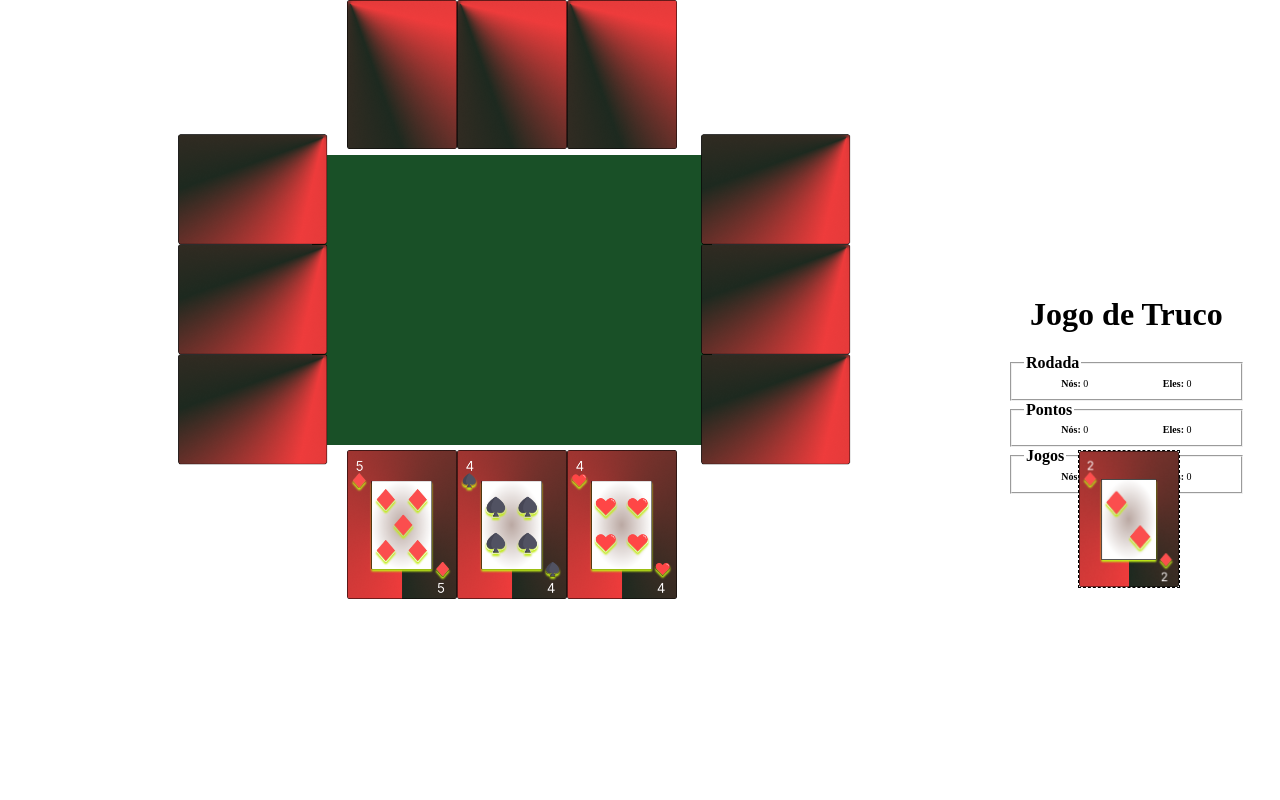
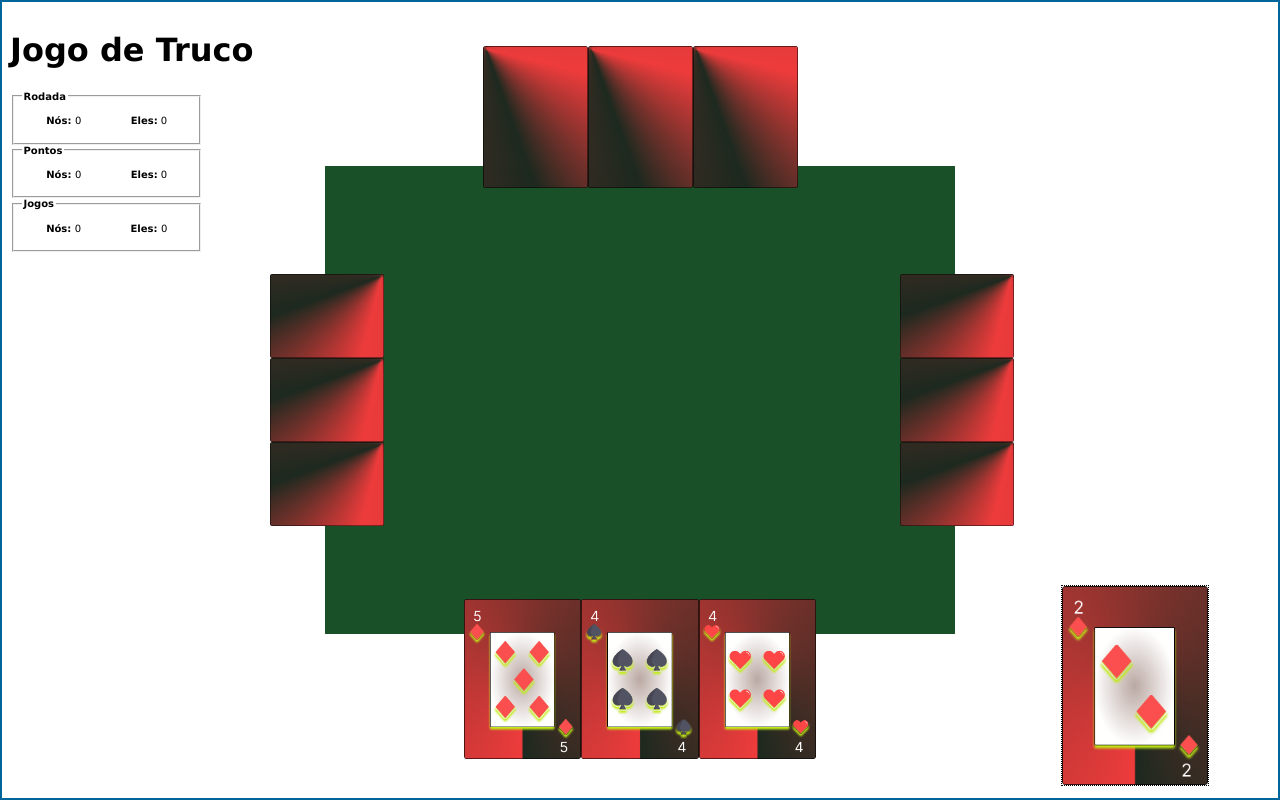
Before and after one commit to anagabrielalds/JogoDeTruco, a plain HTML site: page index.html in a window 1280 px wide. Drawn offline with Linux system fonts and the light colour scheme.

Commit message:
Refatoraçãod do Html e Css

```diff
--- a/index.html
+++ b/index.html
@@ -1,5 +1,5 @@
 <!DOCTYPE html>
-<html lang="en">
+<html lang="pt-br">
 
 <head>
     <meta charset="UTF-8">
@@ -10,57 +10,6 @@
 
 <body>
     <div class="jogoCompleto">
-        <div class="linha1">
-            <div id="jogador1" class="jogador">
-                <div id="carta1"><img src="./cartas-vermelhas/carta-fundo.png" alt=""></div>
-                <div id="carta2"><img src="./cartas-vermelhas/carta-fundo.png" alt=""></div>
-                <div id="carta3"><img src="./cartas-vermelhas/carta-fundo.png" alt=""></div>
-            </div>
-        </div>
-        <div class="linha2">
-            <div id="jogador4" class="jogador">
-                <div id="carta4"><img src="./cartas-vermelhas/carta-fundo.png" alt=""></div>
-                <div id="carta5"><img src="./cartas-vermelhas/carta-fundo.png" alt=""></div>
-                <div id="carta6"><img src="./cartas-vermelhas/carta-fundo.png" alt=""></div>
-            </div>
-            <div class="mesa" id="mesa">
-                <div class="mesa-linhas">
-                    <div class="linha1-mesa">
-                        <div id="mesa-jogador1">
-                            <!-- <img src="./cartas-vermelhas/carta-fundo.png" alt=""> -->
-                        </div>
-                    </div>
-                    <div class="linha2-mesa">
-                        <div id="mesa-jogador4">
-                            <!-- <img src="./cartas-vermelhas/carta-fundo.png" alt="">  -->
-                        </div>
-                        <div id="mesa-jogador2">
-                            <!-- <img src="./cartas-vermelhas/carta-fundo.png" alt=""> -->
-                        </div>
-                    </div>
-                    <div class="linha3-mesa">
-                        <div id="mesa-jogador3">
-                            <!-- <img src="./cartas-vermelhas/carta-fundo.png" alt=""> -->
-                        </div>
-                    </div>
-
-                </div>
-            </div>
-            <div id="jogador2" class="jogador">
-                <div id="carta7"><img src="./cartas-vermelhas/carta-fundo.png" alt=""></div>
-                <div id="carta8"><img src="./cartas-vermelhas/carta-fundo.png" alt=""></div>
-                <div id="carta9"><img src="./cartas-vermelhas/carta-fundo.png" alt=""></div>
-            </div>
-
-        </div>
-        <div class="linha3">
-            <div id="jogador3" class="jogador">
-                <div id="carta10"><img src="./cartas-vermelhas/carta-fundo.png" alt=""></div>
-                <div id="carta11"><img src="./cartas-vermelhas/carta-fundo.png" alt=""></div>
-                <div id="carta12"><img src="./cartas-vermelhas/carta-fundo.png" alt=""></div>
-            </div>
-        </div>
-    </div>
         <div class="header">
             <div class="pontuacoes">
                 <h1>Jogo de Truco</h1>
@@ -79,9 +28,46 @@
                     <p><b>Nós: </b> <span id="meuJogo"> 0 </span></p>
                     <p><b>Eles: </b> <span id="jogoDeles"> 0 </span></p>
                 </fieldset>
+            </div>
+        </div>
         <div class="mesa-manilha">
             <div class="manilha" id="manilha"><img src="./cartas-vermelhas/carta-fundo.png" alt=""></div>
         </div>
+        <div class="mesa" id="mesa">
+            <div id="mesa-jogador1">
+                <!-- <img src="./cartas-vermelhas/carta-fundo.png" alt=""> -->
+            </div>
+            <div id="mesa-jogador2">
+                <!-- <img src="./cartas-vermelhas/carta-fundo.png" alt=""> -->
+            </div>
+            <div id="mesa-jogador4">
+                <!-- <img src="./cartas-vermelhas/carta-fundo.png" alt=""> -->
+            </div>
+
+            <div id="mesa-jogador3">
+                <!-- <img src="./cartas-vermelhas/carta-fundo.png" alt=""> -->
+            </div>
+
+        </div>
+        <div id="jogador1" class="jogador">
+            <div id="carta1"><img src="./cartas-vermelhas/carta-fundo.png" alt=""></div>
+            <div id="carta2"><img src="./cartas-vermelhas/carta-fundo.png" alt=""></div>
+            <div id="carta3"><img src="./cartas-vermelhas/carta-fundo.png" alt=""></div>
+        </div>
+        <div id="jogador2" class="jogador">
+            <div id="carta7"><img src="./cartas-vermelhas/carta-fundo.png" alt=""></div>
+            <div id="carta8"><img src="./cartas-vermelhas/carta-fundo.png" alt=""></div>
+            <div id="carta9"><img src="./cartas-vermelhas/carta-fundo.png" alt=""></div>
+        </div>
+        <div id="jogador3" class="jogador">
+            <div id="carta10"><img src="./cartas-vermelhas/carta-fundo.png" alt=""></div>
+            <div id="carta11"><img src="./cartas-vermelhas/carta-fundo.png" alt=""></div>
+            <div id="carta12"><img src="./cartas-vermelhas/carta-fundo.png" alt=""></div>
+        </div>
+        <div id="jogador4" class="jogador">
+            <div id="carta4"><img src="./cartas-vermelhas/carta-fundo.png" alt=""></div>
+            <div id="carta5"><img src="./cartas-vermelhas/carta-fundo.png" alt=""></div>
+            <div id="carta6"><img src="./cartas-vermelhas/carta-fundo.png" alt=""></div>
         </div>
     </div>
     <script src="./script-gerador-cartas.js"></script>
--- a/script-desenha-cartas.js
+++ b/script-desenha-cartas.js
@@ -14,20 +14,24 @@ function desenhaTodasCartas() {
         //Meu Time
         let desenhaJogador1 = document.getElementById("carta" + cartasJodador1[i]);
         desenhaJogador1.innerHTML = "";
+        desenhaJogador1.style.visibility = "visible";
         desenhaJogador1.appendChild(criarImgNoHtml(imagemSemFundo, "cartas do Parceiro" + i));
 
         let desenhaJogador3 = document.getElementById("carta" + cartasJodador3[i]);
         desenhaJogador3.innerHTML = "";
+        desenhaJogador3.style.visibility = "visible";
         desenhaJogador3.appendChild(criarImgNoHtml(cartasGeradasJogador3[i], "Minhas Cartas" + i));
 
 
         //Time Adversário
         let desenhaJogador2 = document.getElementById("carta" + cartasJodador2[i]);
         desenhaJogador2.innerHTML = "";
+        desenhaJogador2.style.visibility = "visible";
         desenhaJogador2.appendChild(criarImgNoHtml(imagemSemFundo, "Cartas do Jogador 2: " + i));
 
         let desenhaJogador4 = document.getElementById("carta" + cartasJodador4[i]);
         desenhaJogador4.innerHTML = "";
+        desenhaJogador4.style.visibility = "visible";
         desenhaJogador4.appendChild(criarImgNoHtml(imagemSemFundo, "Cartas do Jogador 4: " + i));
     }
     //Manilha
@@ -41,8 +45,10 @@ function desenharCartaManilha() {
 }
 
 function removerCartaJogada(idCarta) {
+    debugger
     let cartaJogada = document.getElementById(idCarta);
-    cartaJogada.innerHTML = "";
+    // cartaJogada.innerHTML = "";
+    cartaJogada.style.visibility = 'hidden';
 }
 
 function colocaCartaJogadorNaMesa(jogador, classCarta) {
--- a/style.css
+++ b/style.css
@@ -1,151 +1,116 @@
-body {
+html {
     width: 100%;
     height: 100%;
     margin: 0;
     padding: 0;
-    display: flex;
+    overflow: hidden;
 }
-
+body {
+    border: 2px solid #069;
+    box-sizing: border-box;
+    font-family: "Verdana";
+    height: 100%;
+    margin: 0 auto; /* Centraliza */
+    padding: 8px;
+    width: 100%; /* Define a largura do Corpo do Documento */
+}
 .jogoCompleto {
     margin: 0;
     padding: 0;
-    width: 80%;
+    width: 100%;
+    height: 100%;
+    display: flex;
+    justify-content: center;
+    align-items: center;
+    position: relative;
+    /* background-color: black; */
 }
-
-p {
-    margin: 0;
-    padding: 0;
+.header{
+    position: absolute;
+    left: 0;
+    top:0;
+}
+fieldset {
+    display: flex;
+    width: 70%;
+    justify-content: space-around;
     font-size: 10px;
 }
-
-.linha1 {
-    height: 150px;
+.mesa-manilha{
+    position: absolute;
+    right:0;
+    bottom:0;
 }
-
-.linha1 img,
-.linha2 img,
-.linha4 img {
-    width: 110px;
-}
-
-.linha3 img {
-    width: 110px;
-
-}
-
-.mesa-manilha {
-    top: 450px;
-    right: 100px;
-    position: absolute;
-}
-
-.mesa-manilha img {
-    width: 100px;
-    border: 1px dashed;
-    /* transform: rotate(30deg); */
-}
-
-.mesa-linhas img {
-    width: 70px;
-}
-
-.mesa-linhas img:hover {
-    -webkit-transform: scale(1.5);
-    transform: scale(1.5);
-}
-
-
-img:hover {
-    -webkit-transform: scale(1.3);
-    transform: scale(1.3);
-}
-
-.linha1-mesa,
-.linha3-mesa {
-    display: flex;
-    justify-content: center;
-}
-
-.linha2-mesa {
-    display: flex;
-    justify-content: space-around;
-}
-
-.header {
-    display: flex;
-    justify-content: space-between;
-    height: auto;
-    width: 20%;
-    align-items: center;
-    margin-bottom: 5px;
-}
-
-.pontuacoes {
-    display: flex;
-    justify-content: space-evenly;
-    height: 50px;
-    width: 80%;
-    align-items: center;
-    flex-direction: column;
-}
-
-.nomeJogo {
-    width: 50%;
-}
-
-fieldset {
-    display: flex;
-    width: 100%;
-    justify-content: space-around;
-}
-
-#jogador2,
-#jogador4 {
-    display: flex;
-    width: 12%;
-    transform: rotate(90deg);
-    align-items: center;
-    justify-content: center;
-    align-self: center;
-}
-
-#jogador1,
-#jogador3 {
-    text-align: center;
-    display: flex;
-    justify-content: center;
+.mesa-manilha img{
+    width: 70%;
+    border:black 1px dotted;
 }
 
 .mesa {
     background-color: rgba(23, 78, 37, 0.987);
-    width: 400px;
-    height: 290px;
-    margin: 5px 0;
-    /* height: 50%; */
+    width: 50%;
+    height: 60%;
     display: flex;
+    justify-content: center;
+    align-items: center;
+    position: relative;
 }
-
-.mesa-linhas {
+.mesa img{
+    width: 60%;
+}
+.mesa img:hover{
+    -webkit-transform: scale(1.5);
+    transform: scale(1.5);
+}
+#mesa-jogador1{
+    top: 20%;
+}
+#mesa-jogador2{
+    right: 20%;
+}
+#mesa-jogador3{
+    bottom: 25%;
+}
+#mesa-jogador4{
+    left: 20%;
+}
+#mesa-jogador1,
+#mesa-jogador2,
+#mesa-jogador3,
+#mesa-jogador4,
+#jogador1,
+#jogador2,
+#jogador3,
+#jogador4{
+    height: 20%;
+    width: 20%;
+    position: absolute;
     display: flex;
-    width: 100%;
-    height: 50%;
-    flex-direction: column;
+    justify-content: center;
+    align-items: center;
 }
-
-.mesa .linha1,
-.mesa .linha2,
-.mesa .linha3 {
+#jogador1 img,
+#jogador2 img,
+#jogador3 img,
+#jogador4 img{
+    height: 100%;
     width: 100%;
 }
-
-.linha1,
-.linha3 {
-    display: flex;
-    justify-content: center;
-    /* height: 20%; */
+#jogador1{
+    top: 4%;
+    height: 20%;
+    width: 25%;
 }
-
-.linha2 {
-    display: flex;
-    justify-content: center;
+#jogador2{
+    right: 15%;
+    transform: rotate(90deg);
 }
+#jogador3{
+    height: 20%;
+    width: 28%;
+    bottom: 4%;
+}
+#jogador4{
+    left: 15%;
+    transform: rotate(90deg);
+}
```
Lines whose indentation alone changed are shown as unchanged.
